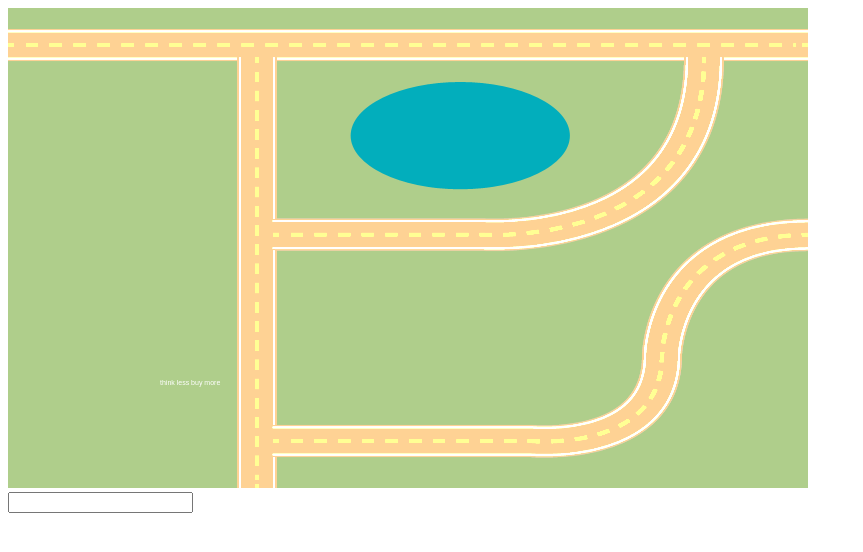
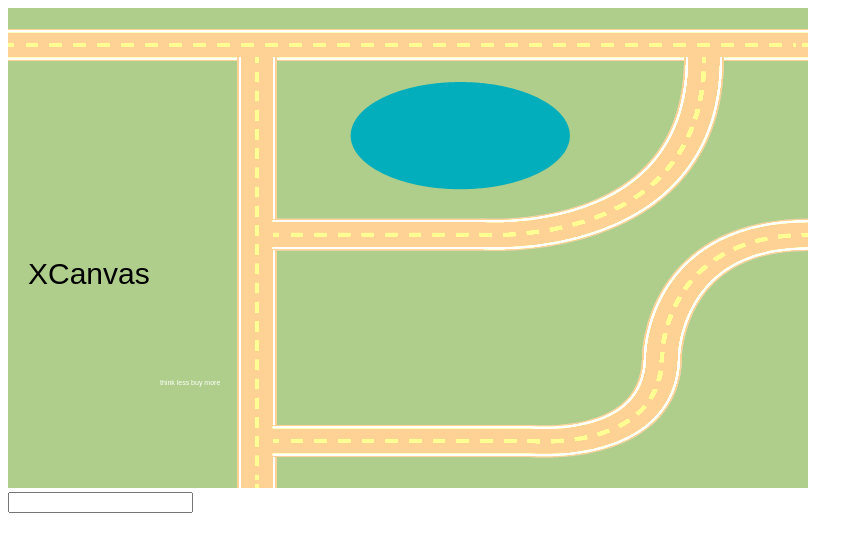
Before and after one commit to MrRedBeard/HTML5-Canvas, a plain HTML site: page index.html in a window 1280 px wide. Shown: the whole page, without its empty margins (0-863 px from the left). Drawn offline with nearby package versions, Linux system fonts and the light colour scheme.

Commit message:
Little stuff

```diff
--- a/canvas.js
+++ b/canvas.js
@@ -73,7 +73,7 @@ class XCanvas
 		var ctx = this.ctx; //Localize before handing off to function
 		var canvas = this.canvas;
 
-		setTimeout(function() //Wait a few ms for fonts to load
+		setTimeout(function() //Wait a few ms for fonts/images to load
 		{
 			ctx.clearRect(0, 0, canvas.width, canvas.height);
 			//ctx.strokeRect(x - 3, (y - fontSize.replace('px', '') - 3), 70, 50); //Rectangle //Dynamic https://stackoverflow.com/questions/33137588/how-do-i-draw-a-rectangle-around-a-text-in-html-canvas
@@ -151,8 +151,6 @@ $(function()
 
 
 /* FontAwesome
- FA Codes http://astronautweb.co/snippet/font-awesome/
-		  http://seehowsupport.com/font-awesome/
  \uF276 Map Pin
  \uF08d Thumbtack
  \uF108 Computer
@@ -165,5 +163,3 @@ $(function()
  \uF207 Bus Transportation
  \uF0EB Lightbulb Class
 ***/
-
-//Must add fa class somewhere on the page using this added to canvas during development
--- a/index.html
+++ b/index.html
@@ -10,8 +10,19 @@
 	<script>
 		$(function()
 		{
-			example.config('2d', '800px', '480px', true);
-			example.addImg('map.png', 0, 0, 800, 480);
+			example.config('2d', '800px', '480px', true); //Config
+
+			example.addImg('map.png', 0, 0, 800, 480); //Build from background to front so background images first
+
+			//Manual Manipulation
+			setTimeout(function() //Wait a few ms for fonts/images to load
+			{
+				example.ctx.clearRect(0, 0, example.canvas.width, example.canvas.height);
+				example.ctx.font = '30px arial';
+				example.ctx.fillStyle = '#000000';
+				example.ctx.fillText('XCanvas', 20, 276);
+			}, 50);
+
 			example.addText('\uF276', 'FontAwesome', '48px', "#8c41f4", 651, 73); //Pin
 			example.addText('\uf015', 'FontAwesome', '60px', "#005f70", 286, 405); //Home
 			example.addText('\uf015', 'FontAwesome', '60px', "#005f70", 364, 405); //Home
```
Also changed, not shown: MapDemo.png.
